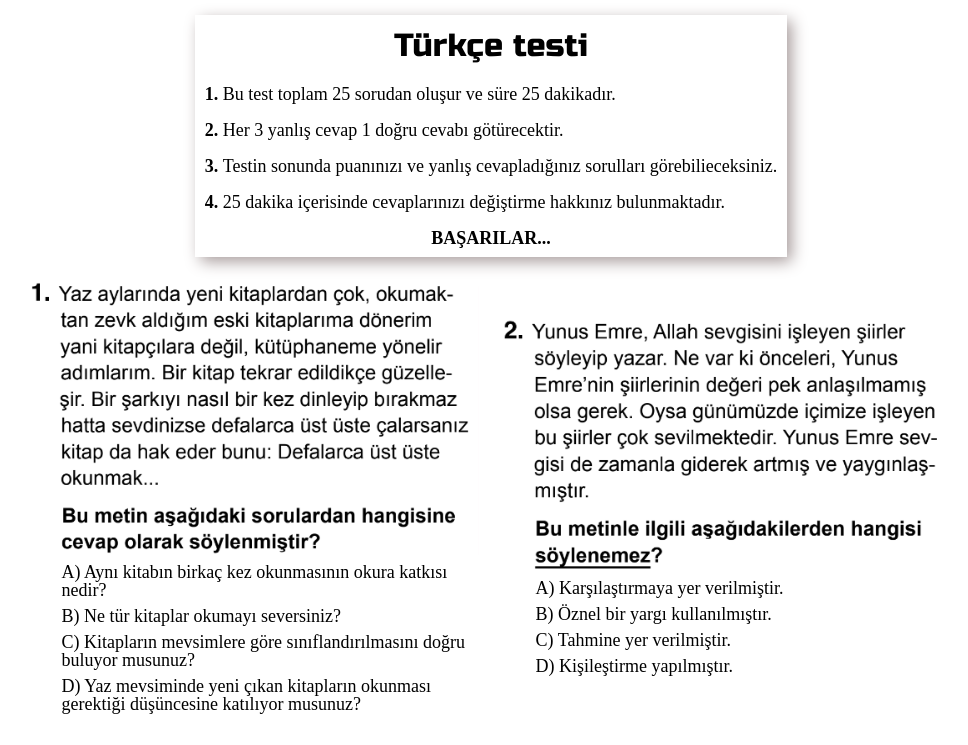
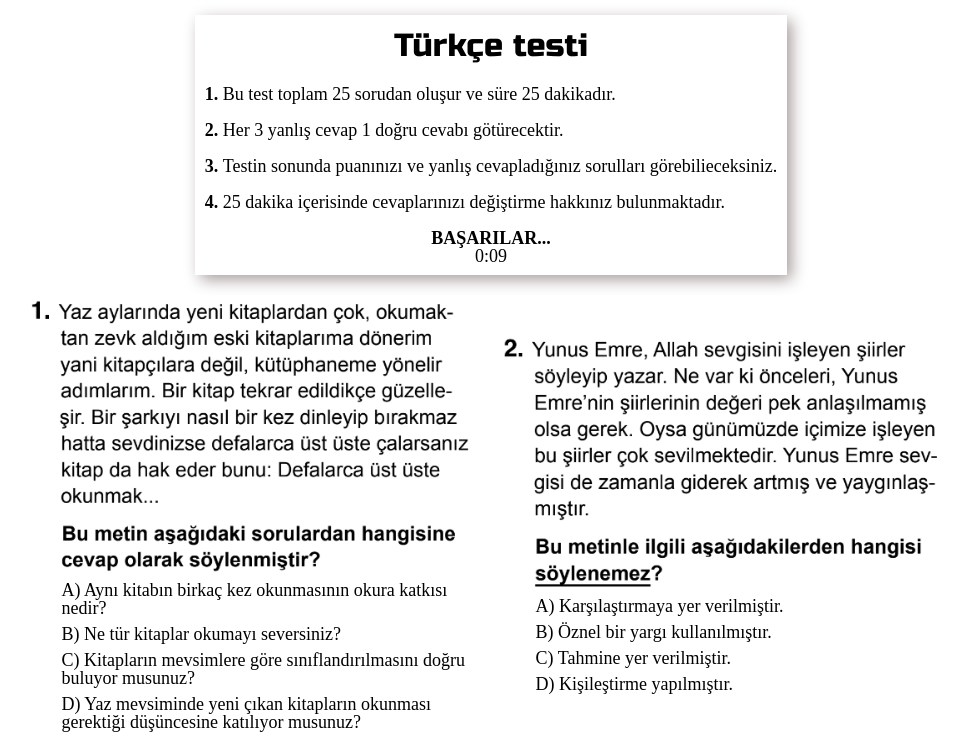
Before and after one commit to merovinjs/quiz-qpp, a React (Vite) app: page /turk in a window 1280 px wide. Shown: the top 745 px of the page, without its empty margins (149-1117 px from the left). Built offline with nearby package versions, Linux system fonts and the light colour scheme.

Commit message:
timer added

```diff
--- a/src/components/description/Description.tsx
+++ b/src/components/description/Description.tsx
@@ -1,7 +1,9 @@
 interface Props {
   name: string;
 }
+import Timer from "../timer/Timer";
 import styles from "./styles.module.css";
+
 const Description = ({ name }: Props) => {
   return (
     <div className={styles.container}>
@@ -27,9 +29,10 @@ const Description = ({ name }: Props) => {
         </p>
       </div>
       <br />
-      <p>
+      <div>
         <b>BAŞARILAR...</b>
-      </p>
+        <Timer />
+      </div>
     </div>
   );
 };
--- a/src/components/modal/Modal.tsx
+++ b/src/components/modal/Modal.tsx
@@ -5,14 +5,15 @@ interface handleProp {
   score: any;
 }
 const Modal = ({ handleTotal, score }: handleProp) => {
-  let point: any = handleTotal;
+  let points: any = handleTotal;
+  let point = Math.floor(points);
   const [modal, setModal] = useState(false);
   const handleClick = () => {
     setModal((prev) => !prev);
   };
-  const scoreEntiries = Object.entries(score);
 
   const ModalContainer = () => {
+    const scoreEntiries = Object.entries(score);
     return (
       <div className={styles.container}>
         <div className={styles.container2}>
@@ -25,7 +26,7 @@ const Modal = ({ handleTotal, score }: handleProp) => {
           <div className={styles.wrongQestions}>
             {scoreEntiries.map(([key, value]: any) => (
               <div className={styles.oneWrongQuestion} key={key}>
-                {value === -0.25 ? key + ".Soru yanlış" : ""}
+                {value === -0.33 ? key + ".Soru yanlış" : ""}
               </div>
             ))}
           </div>
--- a/src/components/modal/styles.module.css
+++ b/src/components/modal/styles.module.css
@@ -15,9 +15,10 @@
   color: white;
   border-radius: 8px;
   position: fixed;
-  top: 50%;
+  top: 40%;
   left: 50%;
   transform: translate(-50%, -50%);
+  z-index: 3;
 }
 .puanınız {
   display: flex;
--- a/src/components/quizbase/Quiz.tsx
+++ b/src/components/quizbase/Quiz.tsx
@@ -24,7 +24,7 @@ const Quiz = ({ questions }: { questions: Question[] }) => {
     } else {
       setScore((prevScores: any) => ({
         ...prevScores,
-        [id]: -0.25,
+        [id]: -0.33,
       }));
     }
 
--- /dev/null
+++ b/src/components/timer/Timer.tsx
@@ -0,0 +1,41 @@
+import React, { useEffect } from "react";
+import styles from "./styles.module.css";
+const Timer = (): any => {
+  const FinishComponent = () => {
+    return (
+      <div className={styles.finishContainer}>
+        <h1>SÜRE BİTTİ.</h1>
+        <h1>Sayfanın Altından Puanınızı Kontrol ediniz</h1>
+      </div>
+    );
+  };
+  const [timer, setTimer] = React.useState(15);
+  useEffect(() => {
+    if (timer > 0) {
+      setTimeout(() => {
+        setTimer(timer - 1);
+      }, 1000);
+    } else if (timer === 0) {
+      setTimer(0);
+    }
+  });
+
+  const minutes = Math.floor(timer / 60);
+  const seconds = timer % 60;
+
+  return (
+    <div>
+      {timer === 0 ? (
+        <>
+          <FinishComponent />
+        </>
+      ) : (
+        <div>
+          {minutes}:{seconds < 10 ? `0${seconds}` : seconds}
+        </div>
+      )}
+    </div>
+  );
+};
+
+export default Timer;
--- /dev/null
+++ b/src/components/timer/styles.module.css
@@ -0,0 +1,20 @@
+.finishContainer {
+  position: fixed;
+  top: 20%;
+  left: 50%;
+  transform: translate(-50%, -50%);
+  color: red;
+  z-index: 2;
+  font-size: 32px;
+  background: linear-gradient(to bottom right, #1a237e, #000000);
+  width: 100%;
+  height: 25%;
+  display: flex;
+  flex-direction: column;
+  align-items: center;
+  font-family: "Russo One", sans-serif;
+  justify-content: center;
+}
+.finishContainer h1 {
+  color: antiquewhite;
+}
```
